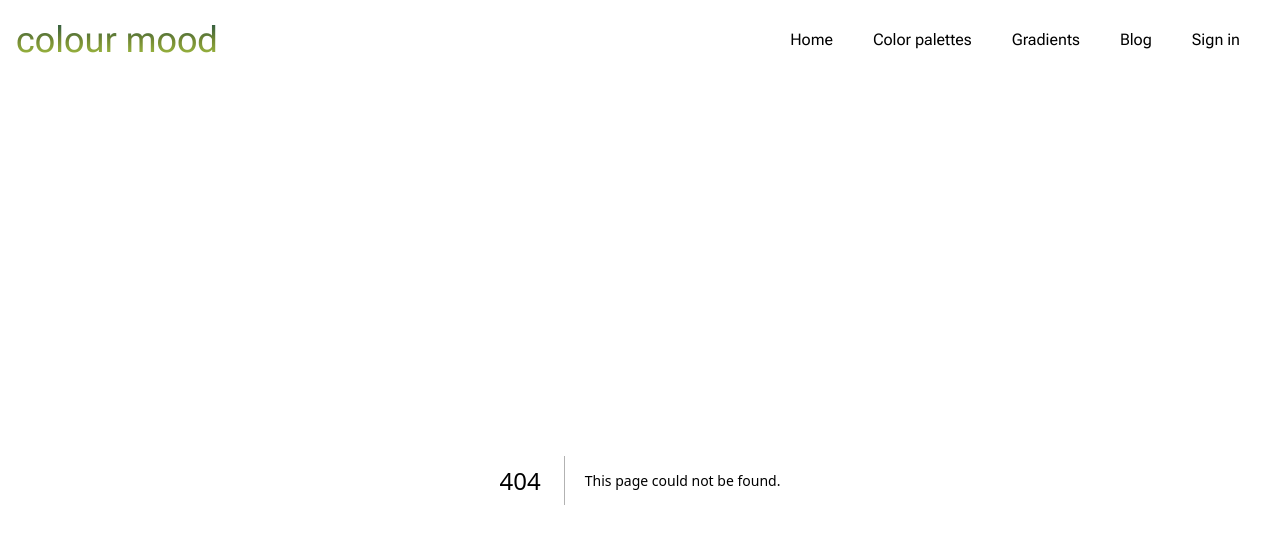
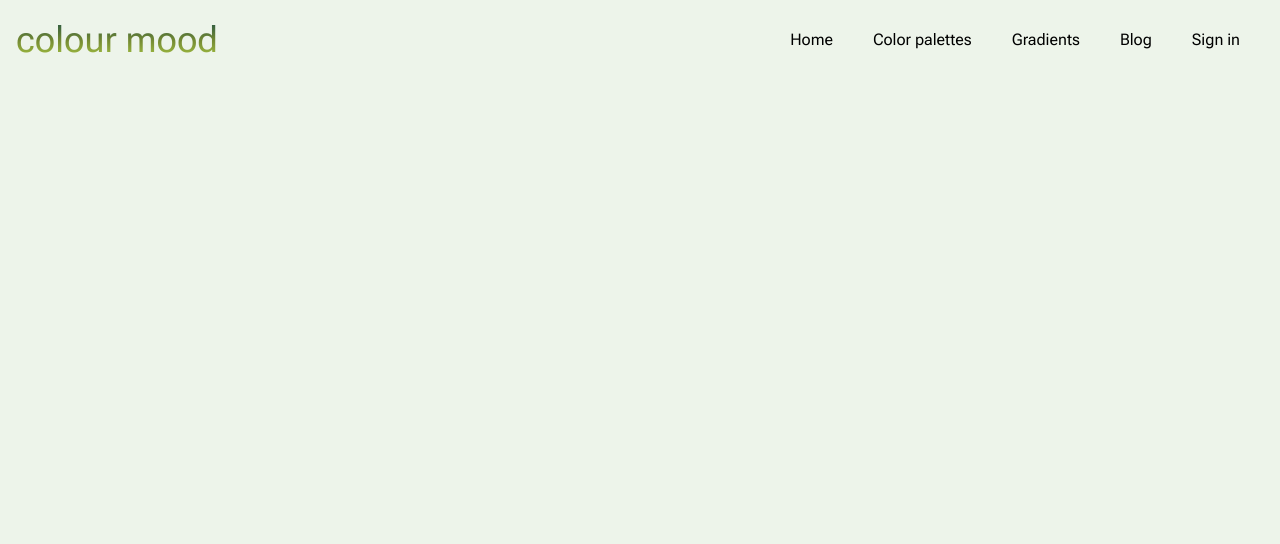
Before and after one commit to motuncoded/colourmood, a Next.js app: page /colormood in a window 1280 px wide. Before the commit this address had no page. Shown: the top 544 px of the page. Built offline with nearby package versions, Linux system fonts and the light colour scheme.

Commit message:
created the ui for the color and mood
In this change, I created the ui for the colors and moods

```diff
--- /dev/null
+++ b/src/pages/colormood.tsx
@@ -0,0 +1,9 @@
+import React from 'react'
+
+export default function colormood() {
+  return (
+    <div>
+
+    </div>
+  )
+}
```
